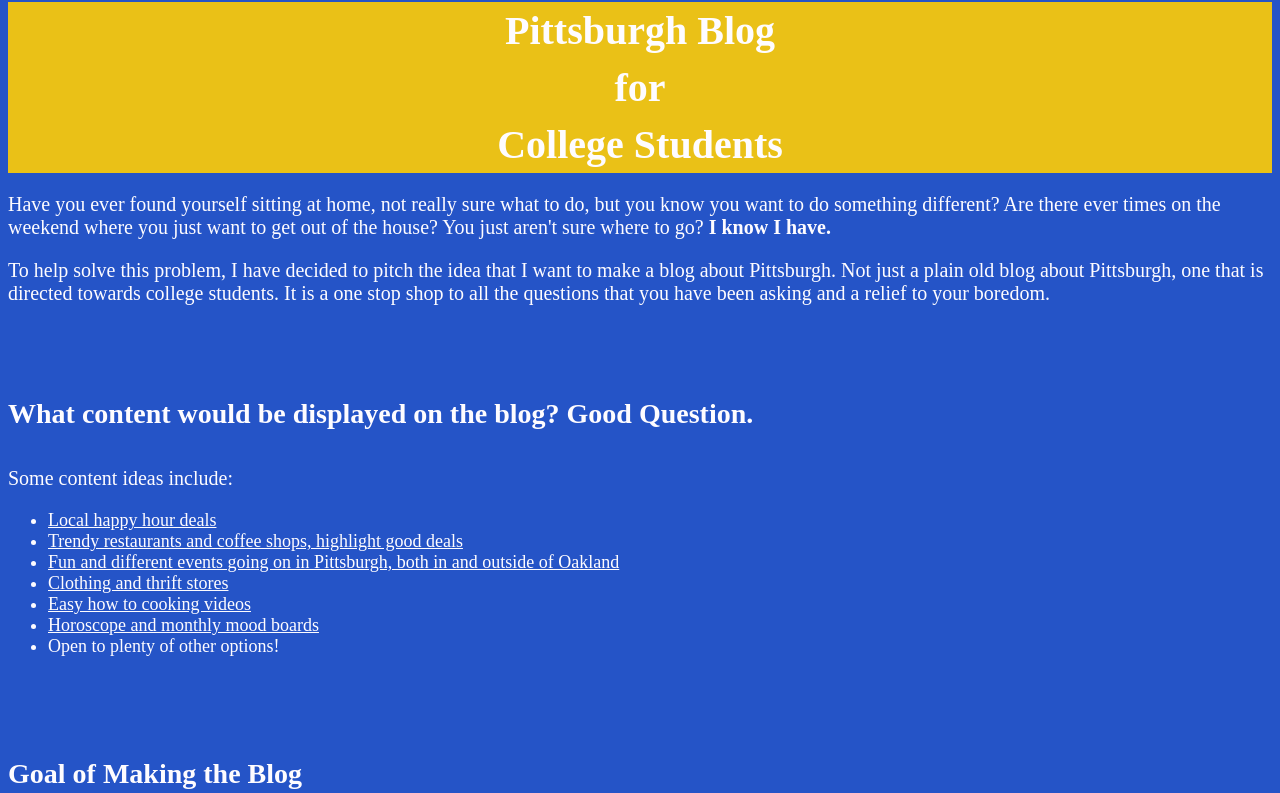
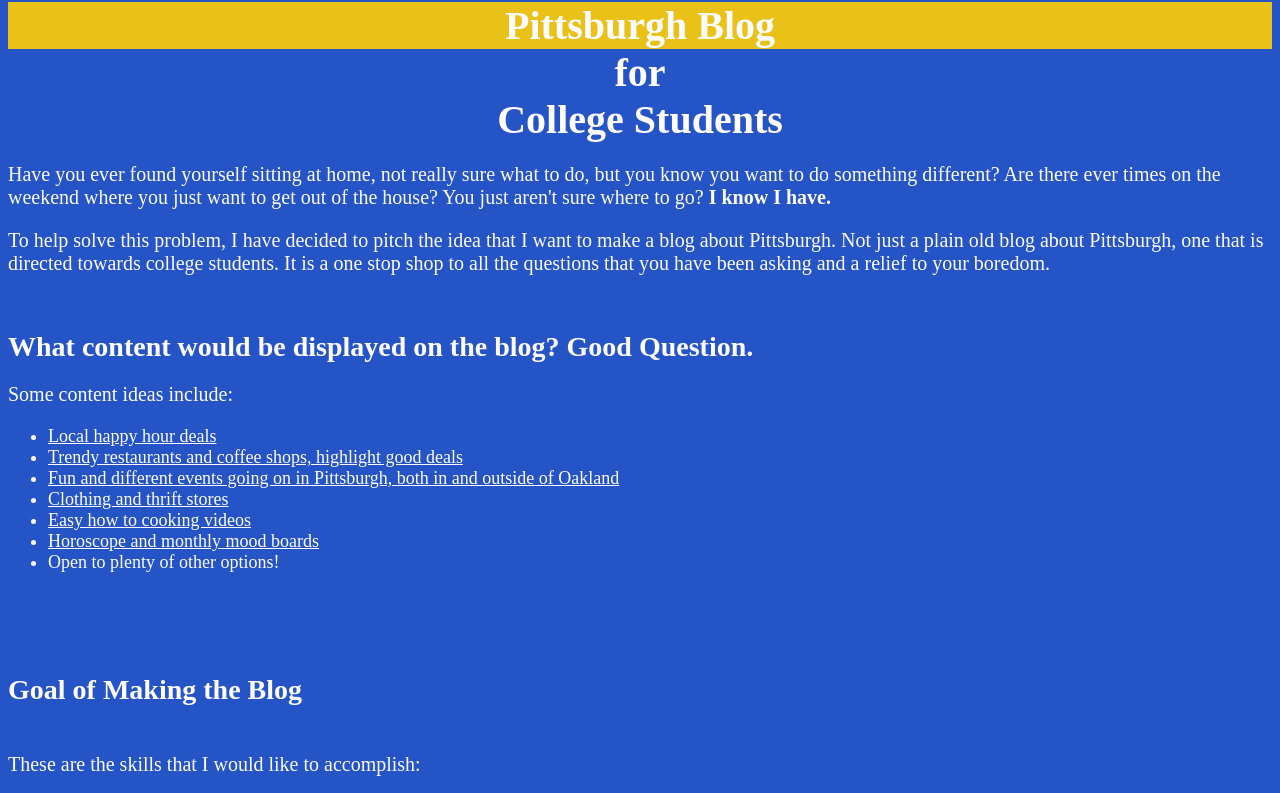
Before and after one commit to sammiepugh/Webslinging-with-HTML-CSS, a plain HTML site: page index.html in a window 1280 px wide. Shown: the part 958-1751 px from the top of the page. Drawn offline with Linux system fonts and the light colour scheme.

Commit message:
Portfolio Final Box Style Sheet

```diff
--- a/box-styles.css
+++ b/box-styles.css
@@ -1,8 +1,8 @@
-h1,h2,h3{
-  background-color: #EAC117;    /* Light gray */
-padding: 5px;
-margin: auto;
+h1{ margin: auto;
+align-items: center;
+  background-color: #EAC117
 }
-h4,h5{
+h2,h3,h4 {
   padding: 0px;
+  margin: auto;
 }
```
